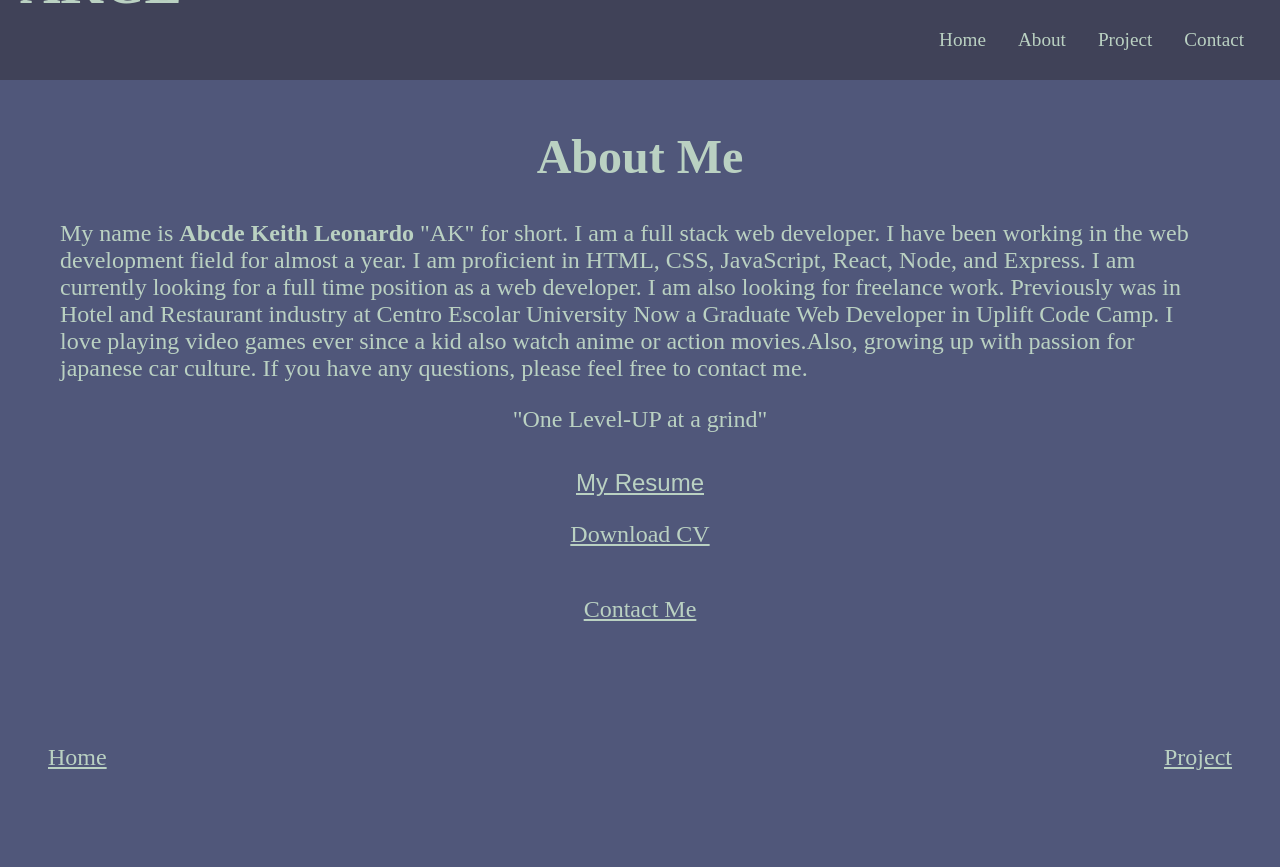
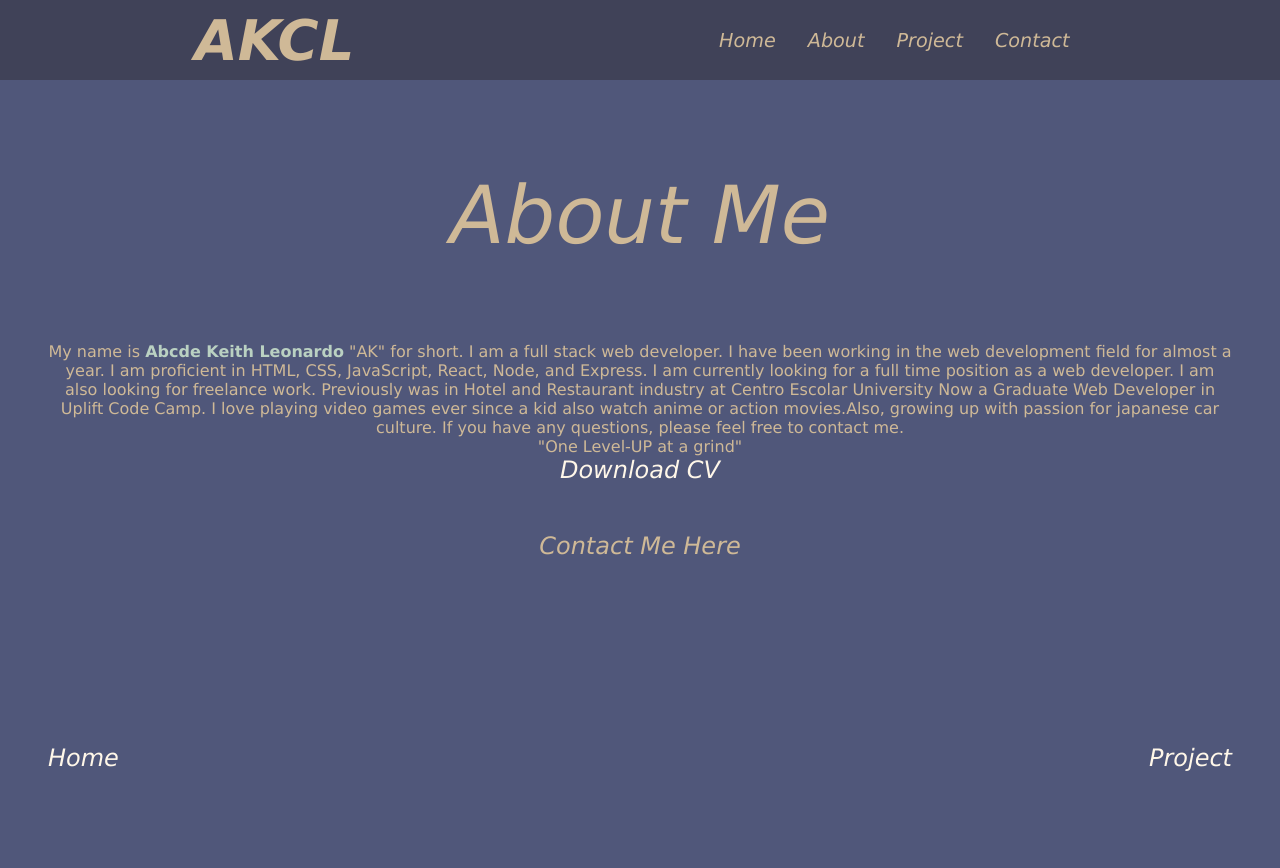
Before and after one commit to Gaijin-AK/Portfolio, a React (Create React App) app: page /about in a window 1280 px wide. Built offline with nearby package versions, Linux system fonts and the light colour scheme.

Commit message:
updated portfolio

```diff
--- a/src/App.js
+++ b/src/App.js
@@ -3,7 +3,7 @@
 //no Switch
 
 import React from 'react';
-import { BrowserRouter as Router, Route, Routes } from 'react-router-dom';
+import { BrowserRouter as  Router,Route, Routes } from 'react-router-dom';
 import Home from './components/Main/Home/Home';
 import About from './components/Main/About/About';
 import Projects from './components/Main/Projects/Projects';
--- a/src/components/Header/Nav.module.css
+++ b/src/components/Header/Nav.module.css
@@ -1,6 +1,8 @@
 *{
     margin: 0;
     padding: 0;
+    font-family: 'Lucida Sans', 'Lucida Sans Regular', 'Lucida Grande', 'Lucida Sans Unicode', Geneva, Verdana, sans-serify;
+
 }
 
 .navbar{
@@ -9,23 +11,23 @@
     align-items: center;
     height: 80px;
     background-color: #404258;
-    color: #BAD1C2;
+    color: #CFB997;
     padding: 0 20px;
 }
 
 .navbarContainer{
     display: flex;
-    justify-content: space-between;
+    justify-content: space-evenly;
     align-items: center;
     width: 100%;
-    max-width: 1300px;
 }
 
 .navbarLogo{
-    color: #BAD1C2;
+    color: #CFB997;
     text-decoration: none;
     font-size: 3.5rem;
     font-weight: bold;
+    margin-bottom: 0;
 }
 
 .navItem{
@@ -36,7 +38,7 @@
 }
 
 .navLinks{
-    color: #BAD1C2;
+    color: #CFB997;
     text-decoration: none;
     font-size: 1.2rem;
     padding: 0 1rem;
--- a/src/components/Main/About/About.js
+++ b/src/components/Main/About/About.js
@@ -1,5 +1,3 @@
-//make a about me page
-
 
 import React from 'react';
 import { Link } from 'react-router-dom';
@@ -14,9 +12,8 @@ const About = () => {
                 <p >My name is <strong>Abcde Keith Leonardo</strong> "AK" for short. I am a full stack web developer. I have been working in the web development field for almost a year.  I am proficient in HTML, CSS, JavaScript, React, Node, and Express. I am currently looking for a full time position as a web developer. I am also looking for freelance work. Previously was in Hotel and Restaurant industry at Centro Escolar University Now a Graduate Web Developer in Uplift Code Camp.  I love playing video games ever since a kid also watch anime or action movies.Also, growing up with passion for japanese car culture. If you have any questions, please feel free to contact me.</p>
                 <p>"One Level-UP at a grind"</p>
 
-             <button><a href="https://drive.google.com/file/d/1uUNVCU2rOqT8Ss4wG4EenQPNHyWpnIxs/view?usp=sharing" target="_blank">My Resume </a></button>
              <a href="https://drive.google.com/file/d/12RcouLjeP4zqwTwguudRQlB2XDDAgEv-/view?usp=share_link" download>Download CV</a>
-            <Link to='/contact' className={style.contact}>Contact Me</Link>
+            <Link to='/contact' className={style.contact}>Contact Me Here</Link>
 
              </div>
             <div className={style.links}>
--- a/src/components/Main/About/About.module.css
+++ b/src/components/Main/About/About.module.css
@@ -1,7 +1,11 @@
-*{margin: 0;padding: 0;}
+*{margin: 0;padding: 0;
+  font-family: 'Lucida Sans', 'Lucida Sans Regular', 'Lucida Grande', 'Lucida Sans Unicode', Geneva, Verdana, sans-serify;
+
+}
 
 .about{
   height: 65vh;
+
     display: flex;
     justify-content: center;
     align-items: center;
@@ -9,6 +13,7 @@
     text-decoration: none;
     padding: 3em;
     background-color: #50577A;
+
 }
 
 .links{
@@ -20,16 +25,29 @@
     text-decoration: none;
     padding: 3em;
     background-color: #50577A;
+    text-decoration: none;
 }
 
-button{
-  border: none;
-    background-color: #50577A;
-    color: white;
-    font-size: 1.5rem;
-    font-weight: 700;
-    margin: 0.5em;
-    padding: 0.5em;
-    text-decoration: none;
-    cursor: pointer;
+a{
+  text-decoration: none;
+    font-style: italic;
+    color:#F8FFDB
 }
+.about h1{
+  font-size: 5em;
+  color: #CFB997;
+  text-align: center;
+  font-style: italic;
+  font-weight: 100;
+  margin-bottom: 1em;
+}
+
+.about p{
+  text-align: center;
+  color: #CFB997;
+
+}
+
+.contact {
+  color: #CFB997;
+}
--- a/src/components/Main/Contacts/Contacts.js
+++ b/src/components/Main/Contacts/Contacts.js
@@ -15,22 +15,22 @@ const Contact = () => {
                 </div>
                 <div className={style.socialContainer}>
                     <div className={style.contact__container__socials__item}>
-                        <a href="https://www.facebook.com/GaijinisME/" target="_blank">
+                        <a href="https://www.facebook.com/GaijinisME/" target="_blank" rel="noopener noreferrer">
                             <img src="https://img.icons8.com/color/48/000000/facebook-new.png" alt="facebook" target="_blank" />
                         </a>
                     </div>
                     <div className={style.socialContainer}>
-                        <a href="https://www.instagram.com/moonfenxgaijin/">
+                        <a href="https://www.instagram.com/moonfenxgaijin/" target="_blank" rel="noopener noreferrer">
                             <img src="https://img.icons8.com/color/48/000000/instagram-new.png" alt="instagram" target="_blank" />
                         </a>
                     </div>
                     <div className={style.socialContainer}>
-                        <a href="https://www.linkedin.com/in/a-k-2a4a18212/">
+                        <a href="https://www.linkedin.com/in/a-k-2a4a18212/" target="_blank" rel="noopener noreferrer">
                             <img src="https://img.icons8.com/color/48/000000/linkedin.png" alt="linkedin" target="_blank" />
                         </a>
                     </div>
                     <div className={style.socialContainer}>
-                        <a href="https://twitter.com/Gaijin1130/">
+                        <a href="https://twitter.com/Gaijin1130/" target="_blank" rel="noopener noreferrer">
                             <img src="https://img.icons8.com/color/48/000000/twitter.png" alt="twitter" target="_blank" />
                         </a>
                     </div>
--- a/src/components/Main/Contacts/Contacts.module.css
+++ b/src/components/Main/Contacts/Contacts.module.css
@@ -1,5 +1,7 @@
 *{margin: 0;
 padding: 0;
+font-family: 'Lucida Sans', 'Lucida Sans Regular', 'Lucida Grande', 'Lucida Sans Unicode', Geneva, Verdana, sans-serify;
+
 }
 
 .contact{
@@ -14,10 +16,8 @@ padding: 0;
 .socialContainer{
     display: flex;
     justify-content: center;
-    align-items: center;
     background-color: #50577A;
     color: #BAD1C2;
-    margin: 0.5em;
 }
 
 .social{
@@ -65,9 +65,11 @@ padding: 0;
     color: #BAD1C2;
     text-decoration: none;
     margin-bottom: 0;
+    color : #CFB997;
 }
 
-h1{
+.social h1{
+    color : #CFB997;
     font-size: 3rem;
     margin: 0.5em;
 }
@@ -78,7 +80,8 @@ h2{
     text-align: center;
 }
 
-p{
+.social p{
+    color: #FFF7E9;
     font-size: 1.5rem;
     margin: 0.5em;
 }
--- a/src/components/Main/Home/Home.js
+++ b/src/components/Main/Home/Home.js
@@ -1,5 +1,3 @@
-//make home page
-//use home.module.css
 
 import React from 'react';
 import { Link } from 'react-router-dom';
@@ -10,7 +8,7 @@ const Home = () => {
         <>
             <div className={style.home}>
                 <h1>HI! , I'm AK</h1>
-                <h2>Full Stack Web Developer</h2>
+                <h2>Full Stack Web Developer in the making</h2>
                 <Link to='/about' className={style.about}>Click Here</Link>
             </div>
         </>
--- a/src/components/Main/Home/Home.module.css
+++ b/src/components/Main/Home/Home.module.css
@@ -1,7 +1,9 @@
-*{margin: 0;padding: 0;}
+*{margin: 0;padding: 0;
+font-family: 'Lucida Sans', 'Lucida Sans Regular', 'Lucida Grande', 'Lucida Sans Unicode', Geneva, Verdana, sans-serify;
+}
 
-h1{
-    font-size: 3rem;
+.home h1{
+    font-size: 10rem;
     font-weight: 700;
     margin: 0.5em;
 }
--- a/src/components/Main/Projects/Projects.js
+++ b/src/components/Main/Projects/Projects.js
@@ -5,6 +5,7 @@ import style from './Projects.module.css';
 import snake from './images/snake.jpeg';
 import SH from './images/SH.jpeg';
 import hapag from './images/hapag.jpeg';
+import Todo from './images/todo.jpeg';
 
 const Projects = () => {
     return (
@@ -14,25 +15,33 @@ const Projects = () => {
                 <div className={style.projectDiv}>
                     <h2>SNAKE</h2>
                     <p>My First Javascript Project</p>
-                    <a href="https://github.com/Gaijin-AK/JSGAME" target="_blank">Github</a>
-                    <a href="https://nimble-beignet-270815.netlify.app/"  target="_blank"
+                    <a href="https://github.com/Gaijin-AK/JSGAME" target="_blank" rel="noopener noreferrer">Github</a>
+                    <a href="https://nimble-beignet-270815.netlify.app/"  target="_blank" rel="noopener noreferrer"
                     className={style.projectShow}>
                         <img src={snake} alt="snake" className={style.projectImg}/></a>
                 </div>
                 <div className={style.projectDiv}>
                     <h2>SilverHand's Fateless</h2>
                     <p>This is a E-commerce frontend app</p>
-                    <a href="https://github.com/Gaijin-AK/Resto"  target="_blank">Github</a>
-                    <a href = "https://sprightly-kringle-870a59.netlify.app/" target="_blank" className={style.projectShow}>
+                    <a href="https://github.com/Gaijin-AK/Resto"  target="_blank"rel="noopener noreferrer">Github</a>
+                    <a href = "https://sprightly-kringle-870a59.netlify.app/" target="_blank" rel="noopener noreferrer"   className={style.projectShow}>
                     <img src={SH} alt="fateless" className={style.projectImg} />
+                    </a>
+                </div>
+                <div className={style.projectDiv}>
+                    <h2>To-Do-App</h2>
+                    <p>Simple To-Do-App</p>
+                    <a href="https://github.com/Gaijin-AK/To-Do-App"  target="_blank" rel="noopener noreferrer">Github</a>
+                    <a href = "https://frabjous-macaron-59e032.netlify.app/" target="_blank" rel="noopener noreferrer" className={style.projectShow}>
+                    <img src={Todo} alt="fateless" className={style.projectImg} />
                     </a>
                 </div>
                 <div className={style.projectDiv}>
                     <h2>Hapag</h2>
                     <p>This is a Social Media App for Recipes</p>
-                    <a href="https://github.com/Caspian3119/github-project7" target="_blank">Github</a>
+                    <a href="https://github.com/Caspian3119/github-project7" target="_blank" rel="noopener noreferrer">Github</a>
                     <a href="https://l.facebook.com/l.php?u=https%3A%2F%2Fhapag.netlify.app%2F%3Ffbclid%3DIwAR0ZOk3Zs4qcyj7JJdi-yhQA8A0dBnb0q1-tVBYYrAwWMcRkAphgyXf6g7U&h=AT1YuJeEbvLA3rkTuq1bDrsTI-UXEdqOxoPpsEz9zqEbD-qnHJ5SWIRem1tRCmzkFfOqsa3RYmUKZX0vyMgtieIAk8v26K1258UUlyOkzvh8Y8Xtv8jFy0wahgk7z9yJeDTozm5ujS7HZH4"  target="_blank"
-                    className={style.projectShow}>
+                    className={style.projectShow} rel="noopener noreferrer">
                     <img src={hapag} alt="hapag" className={style.projectImg} />
                     </a>
                 </div>
--- a/src/components/Main/Projects/Projects.module.css
+++ b/src/components/Main/Projects/Projects.module.css
@@ -2,6 +2,8 @@
     margin: 0;
     padding: 0;
     color: #BAD1C2;
+    font-family: 'Lucida Sans', 'Lucida Sans Regular', 'Lucida Grande', 'Lucida Sans Unicode', Geneva, Verdana, sans-serify;
+
 
 }
 
@@ -13,6 +15,15 @@
     width: 100%;
     height: 100%;
     background-color: #50577A;
+}
+
+.projectContainer h1{
+    font-size: 5em;
+    color: #CFB997;
+    text-align: center;
+    font-style: italic;
+    font-weight: 100;
+    margin-bottom: 1em;
 }
 
 .projectDiv{
@@ -55,21 +66,23 @@
       background-color: #50577A;
   }
 
-h2{
-    font-size: 2rem;
+.projectDiv h2{
+    font-size: 4rem;
     font-weight: 600;
     margin-bottom: 1rem;
+    color: #CFB997;
 }
-p{
+.projectDiv p{
     font-size: 1.5rem;
     font-weight: 400;
     margin-bottom: 1rem;
+    font-style: italic;
 }
 
 a{
     font-size: 1.5rem;
     font-weight: 400;
     margin-bottom: 1rem;
-    color: #BAD1C2;
+    color: #FFF7E9;
     margin-bottom: 2em;
 }
```
Also changed, not shown: src/components/Main/Projects/images/todo.jpeg (added).
